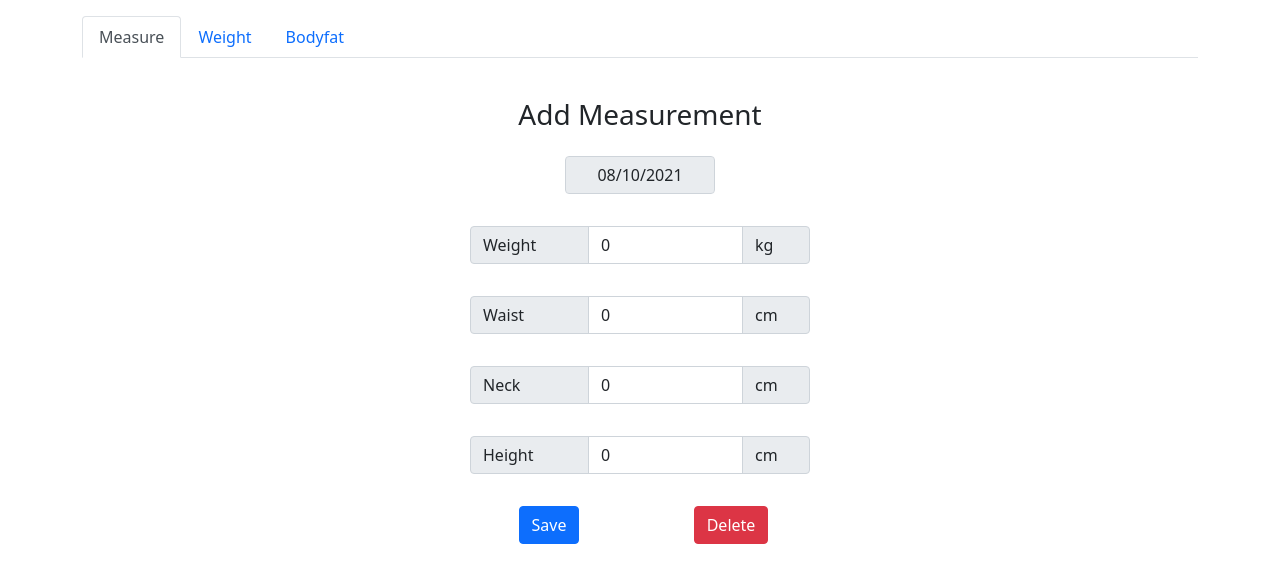
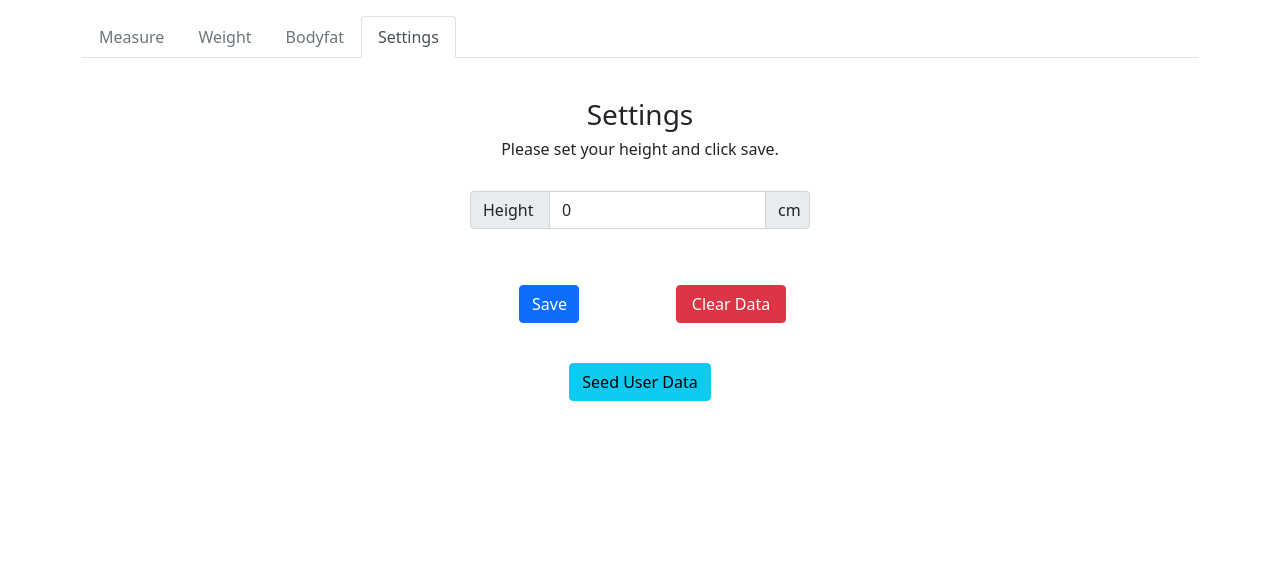
Before and after one commit to vanniekerkalex/lenus-tracker, a React (Create React App) app: page / in a window 1280 px wide. Shown: the top 582 px of the page. Built offline with nearby package versions, Linux system fonts and the light colour scheme.

Commit message:
Adjusted some CSS. Improved some logic when deleting an entry to hold the last values for ease of use. Added some basic protection when saving an empty input.

```diff
--- a/src/App.css
+++ b/src/App.css
@@ -4,9 +4,9 @@
 }
 
 .measure-info-front {
-	width: 35%;
+	width: 80px;
 }
 
 .measure-info-back {
-	width: 20%;
+	width: 45px;
 }
--- a/src/App.js
+++ b/src/App.js
@@ -5,6 +5,7 @@ import { Container, Row, Col, Tabs, Tab } from 'react-bootstrap';
 import Measure from './common/components/Measure';
 import Weight from './common/components/Weight';
 import Bodyfat from './common/components/Bodyfat';
+import Settings from './common/components/Settings';
 import seedUserData from './common/seedUserData';
 
 class App extends Component {
@@ -12,46 +13,42 @@ class App extends Component {
 		super(props);
 
 		this.state = {
-			newUser: false,
 			measure: {
 			},
 			seedUserData: seedUserData,
 			userData: {
 				height: 0,
 				measurements: []
-			}
+			},
+			key: '',
 		};
 	};
 
-	seedUserData = () => {
+	seedUserData = async () => {
 		localStorage.setItem('userData', JSON.stringify(this.state.seedUserData));
-	}
-
-	clearSeedData = () => {
-		localStorage.removeItem('userData');
+		await this.setState({
+			userData: {...this.state.seedUserData}
+		});
+		console.log('User seed data has been loaded.')
 	}
 
 	async componentDidMount() {
-
-		// this.seedUserData(); // Load user data for testing
-		// this.clearSeedData(); // Cleat local storage of user data
-
 		const userData = JSON.parse(localStorage.getItem('userData'));
-		if (userData && userData.measurements && userData.measurements.length > 0) {
+		if (userData && userData.height !== 0){
 			console.log('User exists, retrieving data.');
 			await this.setState({
-				userData: userData
+				userData: userData,
+				key: 'measure'
 			});
 		} else {
 			console.log('New user');
 			await this.setState({
-				newUser: true
+				key: 'settings'
 			});
 		}
 	};
 
 	saveNewMeasurement = async (newMeasurment) => {
-		console.log('App > before save', this.state.userData.measurements);
 		const newArray = [...this.state.userData.measurements];
 
 		if (this.state.userData.measurements
@@ -63,21 +60,15 @@ class App extends Component {
 		await this.setState(prevState => {
 			let userData = Object.assign({}, prevState.userData);
 			userData.measurements = newArray;
-			userData.height = newMeasurment.height;
 			return { userData };
 		})
-
-		localStorage.setItem('userData', JSON.stringify(this.state.userData));
+		this.persistUserData();
 	}
 
 	deleteMeasurement = async () => {
-
-		console.log('App > before delete', this.state.userData.measurements)
 		const today = (new Date().toISOString().split('T')[0]);
 
-		if (this.state.userData.measurements && this.state.userData.measurements.length === 1) {
-			localStorage.removeItem('userData');
-		} else if (this.state.userData.measurements
+		if (this.state.userData.measurements
 			&& this.state.userData.measurements.length > 0
 			&& this.state.userData.measurements[this.state.userData.measurements.length - 1].date === today) {
 				const newArray = [...this.state.userData.measurements];
@@ -88,9 +79,37 @@ class App extends Component {
 					userData.measurements = newArray;
 					return { userData };
 				})
+				this.persistUserData();
+			}
+	}
 
-				localStorage.setItem('userData', JSON.stringify(this.state.userData));
-			}
+	handleSelect = (key) => {
+		this.setState({ key: key });
+	}
+
+	saveHeight = async (height) => {
+		await this.setState(prevState => {
+			let userData = Object.assign({}, prevState.userData);
+			userData.height = height;
+			return { userData };
+		})
+		this.persistUserData();
+	}
+
+	persistUserData = () => {
+		console.log('Persisting user data changes to local storage.')
+		localStorage.setItem('userData', JSON.stringify(this.state.userData));
+	}
+
+	clearData = () => {
+		this.setState({
+			userData: {
+				height: 0,
+				measurements: []
+			},
+		})
+		localStorage.removeItem('userData');
+		console.log('All data has been cleared.');
 	}
 
 	render() {
@@ -98,8 +117,8 @@ class App extends Component {
 			<Container className="App">
 				<Row className="mt-3">
 					<Col>
-						<Tabs defaultActiveKey={this.state.newUser ? 'settings' : 'measure'} className="mb-3">
-							<Tab eventKey="measure" title="Measure">
+						<Tabs activeKey={this.state.key} onSelect={this.handleSelect} className="mb-3">
+							<Tab eventKey="measure" title="Measure" disabled={this.state.userData.height === 0} >
 								<Measure
 									userData={this.state.userData}
 									dateInfo={this.state.dateInfo}
@@ -107,11 +126,19 @@ class App extends Component {
 									deleteMeasurement={this.deleteMeasurement}
 								/>
 							</Tab>
-							<Tab eventKey="weight" title="Weight">
+							<Tab eventKey="weight" title="Weight" disabled={this.state.userData.height === 0} >
 								<Weight userData={this.state.userData} />
 							</Tab>
-							<Tab eventKey="bodyfat" title="Bodyfat" >
+							<Tab eventKey="bodyfat" title="Bodyfat" disabled={this.state.userData.height === 0}  >
 								<Bodyfat userData={this.state.userData} />
+							</Tab>
+							<Tab eventKey="settings" title="Settings" >
+								<Settings
+									userData={this.state.userData}
+									saveHeight={this.saveHeight}
+									clearData={this.clearData}
+									seedUserData={this.seedUserData}
+								/>
 							</Tab>
 						</Tabs>
 					</Col>
--- a/src/common/components/Bodyfat.js
+++ b/src/common/components/Bodyfat.js
@@ -20,8 +20,19 @@ class Bodyfat extends Component {
 
 	componentDidUpdate(prevProps){
 		if (prevProps.userData !== this.props.userData) {
-			this.prepareData(this.props.userData);
+			if (this.props.userData.measurements) {
+				this.prepareData(this.props.userData);
+			} else {
+				this.clearData();
+			}
 		}
+	}
+
+	clearData = () => {
+		this.setState({
+			labels: [],
+			points: [],
+		});
 	}
 
 	prepareData = (userData) => {
@@ -70,7 +81,7 @@ class Bodyfat extends Component {
 		};
 
 		return (
-			<Container className="mt-3">
+			<Container className="mt-3 p-0">
 				<br></br>
 				<h3>Bodyfat Progress</h3>
 
--- a/src/common/components/Measure.js
+++ b/src/common/components/Measure.js
@@ -9,13 +9,11 @@ class Measure extends Component {
 
 		this.state = {
 			date: new Date(),
-			loaded: false,
 			weight: 0,
 			waist: 0,
 			neck: 0,
 			bodyfat: 0,
 			userData: {},
-			height: 0,
 		};
 
 	}
@@ -23,18 +21,17 @@ class Measure extends Component {
 	componentDidMount() {
 	}
 
-	async componentDidUpdate(prevProps){
+	componentDidUpdate(prevProps){
 		if (prevProps.userData !== this.props.userData) {
 			if (this.props.userData.measurements && this.props.userData.measurements.length > 0){
-				// This is to check if the dates match up, but prefilling is best for ease of updating values.
-				//&& this.props.userData.measurements[this.props.userData.measurements.length - 1].date.toString() === (this.state.date.toISOString().split('T')[0])) {
-
-				await this.setState({
-					height: this.props.userData.height,
+				this.setState({
 					weight: this.props.userData.measurements[this.props.userData.measurements.length - 1].weight,
 					waist: this.props.userData.measurements[this.props.userData.measurements.length - 1].waist,
 					neck: this.props.userData.measurements[this.props.userData.measurements.length - 1].neck,
+					height: this.props.userData.height,
 				});
+			} else {
+				this.resetStateValues();
 			}
 		}
 	}
@@ -43,9 +40,9 @@ class Measure extends Component {
 		const name = event.target.name;
 		const value = event.target.value;
 		this.setState({
-		  [name]: value
-		});
-	  };
+			[name]: value
+			});
+	};
 
 	calculateBodyfat(height, waist, neck) {
 		const bodyfat = 495/(1.0324-0.19077*(Math.log10(waist-neck))+0.15456*(Math.log10(height)))-450;
@@ -53,34 +50,35 @@ class Measure extends Component {
 	}
 
 	saveMeasurement = (props) => {
+		const weight = parseFloat(this.state.weight) || 0;
+		const waist = parseFloat(this.state.waist) || 0;
+		const neck = parseFloat(this.state.neck) || 0;
+
 		const newMeasurement = {
 			date: (new Date().toISOString().split('T')[0]),
-			height: parseFloat(this.state.height),
-			weight: parseFloat(this.state.weight),
-			waist: parseFloat(this.state.waist),
-			neck: parseFloat(this.state.neck),
-			bodyfat: parseFloat(this.calculateBodyfat(this.state.height, this.state.waist, this.state.neck)),
+			weight: parseFloat(weight),
+			waist: parseFloat(waist),
+			neck: parseFloat(neck),
+			bodyfat: parseFloat(this.calculateBodyfat(this.state.height, waist, neck)),
 		}
 		this.props.saveNewMeasurement(newMeasurement);
 	}
 
-	deleteMeasurement = async (props) => {
-		await this.props.deleteMeasurement();
-		await this.setState({
+	deleteMeasurement = (props) => {
+		this.props.deleteMeasurement();
+	}
+
+	resetStateValues = () => {
+		this.setState({
 			weight: 0,
 			waist: 0,
 			neck: 0,
 		});
-
-	}
-
-	changeDateSelected = (date) => {
-		this.setState({ date: date });
 	}
 
 	render() {
 		return (
-			<Container className="mt-3">
+			<Container className="mt-3 p-0">
 				<br></br>
 				<h3>Add Measurement</h3>
 
@@ -89,7 +87,6 @@ class Measure extends Component {
 						disabled
 						className="form-control text-center"
 						selected={this.state.date}
-						onChange={(date) => this.changeDateSelected(date)}
 					/>
 				</div>
 
@@ -148,23 +145,6 @@ class Measure extends Component {
 						</Row>
 						<Row className="mt-3">
 							<Col>
-							<InputGroup className="mb-3">
-									<InputGroup.Text className="measure-info-front">Height</InputGroup.Text>
-									<FormControl
-										placeholder="Height"
-										aria-label="Height"
-										aria-describedby="basic-addon2"
-										type="number"
-										onChange={this.onInputChange}
-										name="height"
-										value={this.state.height}
-									/>
-									<InputGroup.Text id="basic-addon2" className="measure-info-back">cm</InputGroup.Text>
-								</InputGroup>
-							</Col>
-						</Row>
-						<Row className="mt-3">
-							<Col>
 								<Button onClick={this.saveMeasurement}>
 									Save
 								</Button>
--- /dev/null
+++ b/src/common/components/Settings.js
@@ -0,0 +1,95 @@
+import { React, Component } from "react";
+import { Container, Row, Col, Button, InputGroup, FormControl } from 'react-bootstrap';
+import 'react-datepicker/dist/react-datepicker.css';
+
+class Measure extends Component {
+	constructor(props) {
+		super(props);
+
+		this.state = {
+			height: 0,
+		};
+
+	}
+
+	componentDidUpdate(prevProps){
+		if (prevProps.userData !== this.props.userData) {
+			if (this.props.userData.height !== 0){
+				this.setState({
+					height: this.props.userData.height,
+				});
+			} else {
+				this.setState({
+					height: 0,
+				});
+			}
+		}
+	}
+
+	saveHeight = (props) => {
+		const height = parseFloat(this.state.height) || 0;
+		this.props.saveHeight(height);
+	}
+
+	onInputChange = (event) => {
+		const name = event.target.name;
+		const value = event.target.value;
+		this.setState({
+		  [name]: value
+		});
+	  };
+
+	render() {
+		return (
+			<Container className="mt-3">
+				<br></br>
+				<h3>Settings</h3>
+				<h6>Please set your height and click save.</h6>
+				<Row className="mt-3 justify-content-center">
+					<Col className="col-8 col-sm-6 col-md-4 col-lg-4 col-xl-4">
+						<Row className="mt-3">
+							<Col>
+							<InputGroup className="mb-3">
+									<InputGroup.Text className="measure-info-front">Height</InputGroup.Text>
+									<FormControl
+										disabled={this.props.userData.height > 0}
+										placeholder="Height"
+										aria-label="Height"
+										aria-describedby="basic-addon2"
+										type="number"
+										onChange={this.onInputChange}
+										name="height"
+										value={this.state.height}
+									/>
+									<InputGroup.Text id="basic-addon2" className="measure-info-back">cm</InputGroup.Text>
+								</InputGroup>
+							</Col>
+						</Row>
+						<br></br>
+						<Row className="mt-3">
+							<Col>
+								<Button style={{ width: "60px" }} onClick={this.saveHeight}>
+									Save
+								</Button>
+							</Col>
+							<Col>
+								<Button style={{ minWidth: "110px" }} variant="danger" onClick={this.props.clearData}>
+									Clear Data
+								</Button>
+							</Col>
+						</Row>
+						<br></br>
+						<Row className="mt-3">
+							<Col>
+								<Button variant="info" onClick={this.props.seedUserData}>
+									Seed User Data
+								</Button>
+							</Col>
+						</Row>
+					</Col>
+				</Row>
+			</Container>
+		);
+	}
+}
+export default Measure;
--- a/src/common/components/Weight.js
+++ b/src/common/components/Weight.js
@@ -20,8 +20,19 @@ class Weight extends Component {
 
 	componentDidUpdate(prevProps){
 		if (prevProps.userData !== this.props.userData) {
-			this.prepareData(this.props.userData);
+			if (this.props.userData.measurements) {
+				this.prepareData(this.props.userData);
+			} else {
+				this.clearData();
+			}
 		}
+	}
+
+	clearData = () => {
+		this.setState({
+			labels: [],
+			points: [],
+		});
 	}
 
 	prepareData = (userData) => {
@@ -70,7 +81,7 @@ class Weight extends Component {
 		};
 
 		return (
-			<Container className="mt-3">
+			<Container className="mt-3 p-0">
 				<br></br>
 				<h3>Weight Progress</h3>
 
```
